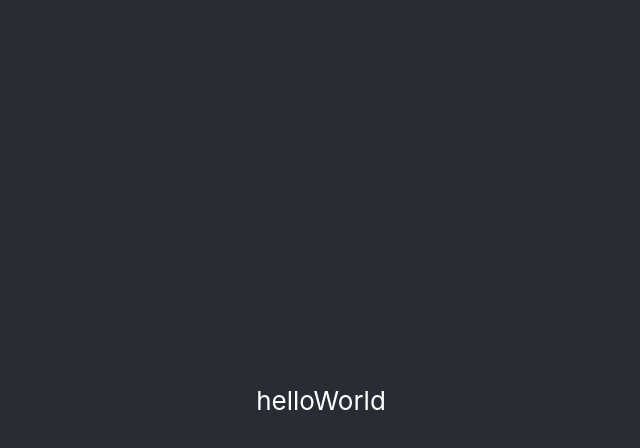
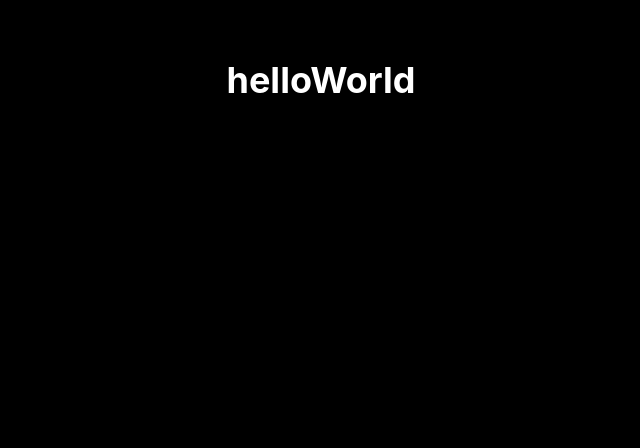
Before and after one commit to jhwandev/send-token-cosmjs, a React (Create React App) app: page / in a window 1280 px wide. Shown: the top 448 px of the page, without its empty margins (319-959 px from the left). Built offline with nearby package versions, Linux system fonts and the light colour scheme.

Commit message:
tailwind css 설치 및 테스트

```diff
--- a/package.json
+++ b/package.json
@@ -39,5 +39,8 @@
       "last 1 firefox version",
       "last 1 safari version"
     ]
+  },
+  "devDependencies": {
+    "tailwindcss": "^3.2.6"
   }
 }
--- a/src/App.css
+++ /dev/null
@@ -1,19 +0,0 @@
-.App-header {
-  background-color: #282c34;
-  min-height: 100vh;
-  display: flex;
-  flex-direction: column;
-  align-items: center;
-  justify-content: center;
-  font-size: calc(10px + 2vmin);
-  color: white;
-}
-
-@keyframes App-logo-spin {
-  from {
-    transform: rotate(0deg);
-  }
-  to {
-    transform: rotate(360deg);
-  }
-}
--- a/src/App.tsx
+++ b/src/App.tsx
@@ -1,10 +1,9 @@
-import React from "react";
-import "./App.css";
-
 function App() {
   return (
-    <div className="App">
-      <header className="App-header">helloWorld</header>
+    <div>
+      <header className="max-w-[100%] flex items-center justify-center min-h-[20vh] font-bold text-4xl text-white">
+        helloWorld
+      </header>
     </div>
   );
 }
--- a/src/index.css
+++ b/src/index.css
@@ -1,13 +1,18 @@
+@tailwind base;
+@tailwind components;
+@tailwind utilities;
+
 body {
+  background-color: #000;
   margin: 0;
-  font-family: -apple-system, BlinkMacSystemFont, 'Segoe UI', 'Roboto', 'Oxygen',
-    'Ubuntu', 'Cantarell', 'Fira Sans', 'Droid Sans', 'Helvetica Neue',
+  font-family: -apple-system, BlinkMacSystemFont, "Segoe UI", "Roboto", "Oxygen",
+    "Ubuntu", "Cantarell", "Fira Sans", "Droid Sans", "Helvetica Neue",
     sans-serif;
   -webkit-font-smoothing: antialiased;
   -moz-osx-font-smoothing: grayscale;
 }
 
 code {
-  font-family: source-code-pro, Menlo, Monaco, Consolas, 'Courier New',
+  font-family: source-code-pro, Menlo, Monaco, Consolas, "Courier New",
     monospace;
 }
--- /dev/null
+++ b/tailwind.config.js
@@ -0,0 +1,11 @@
+module.exports = {
+  content: ["./src/**/*.{js,jsx,ts,tsx}"],
+  theme: {
+    extend: {
+      colors: {
+        "regal-blue": "#243c5a",
+      },
+    },
+  },
+  plugins: [],
+};
```
